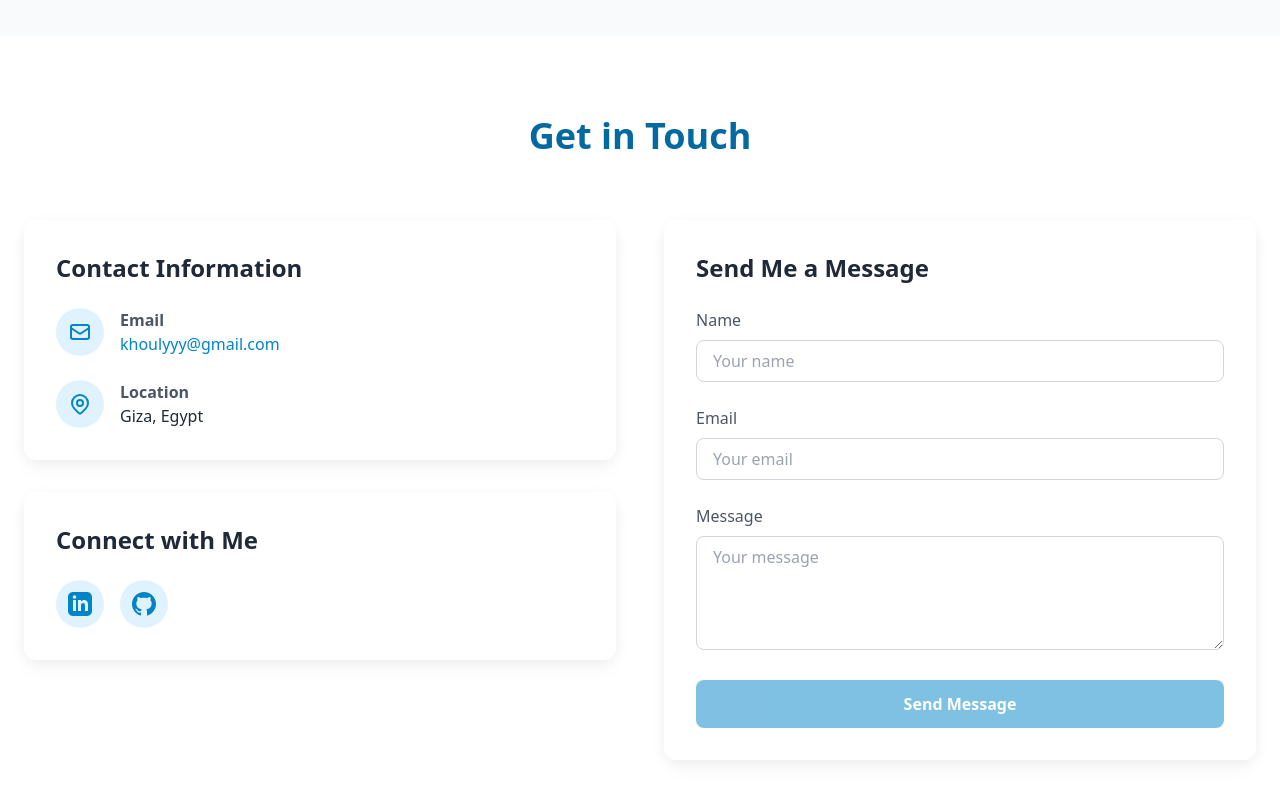
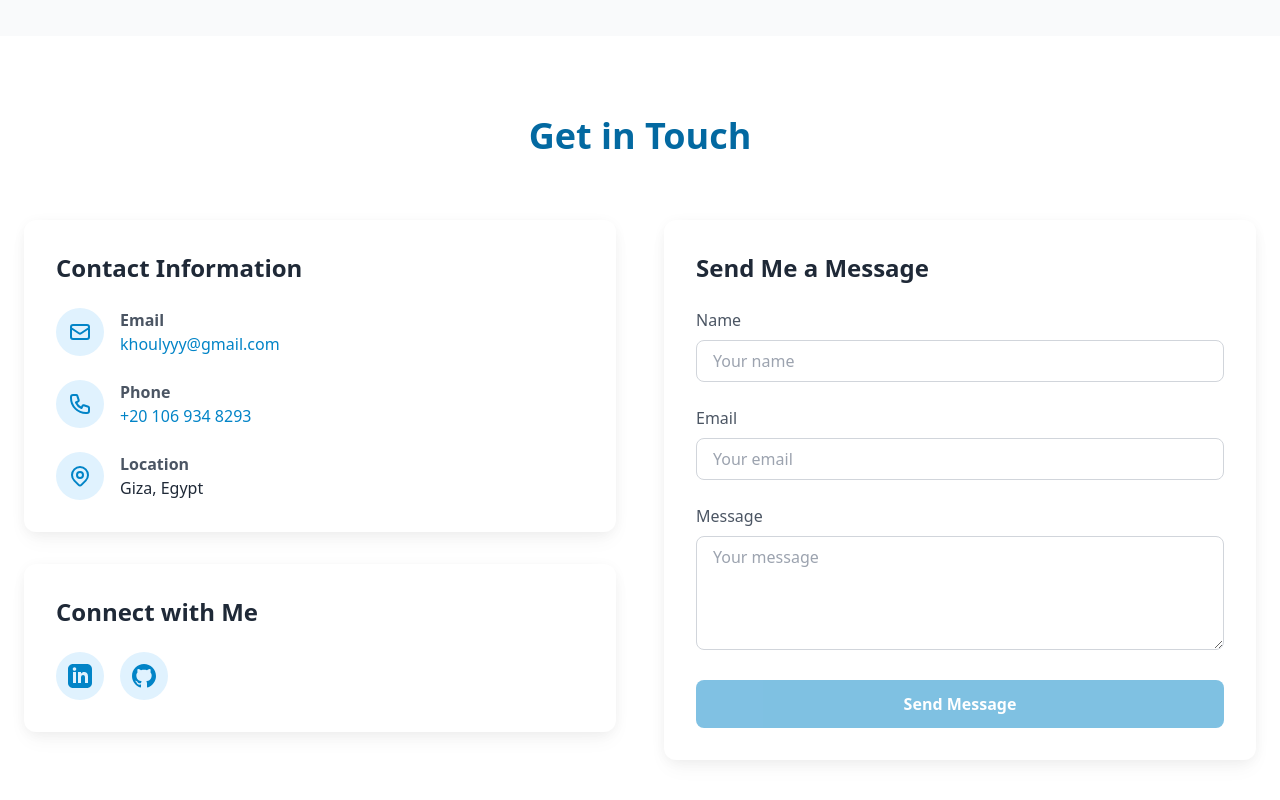
Before and after one commit to khoulyy/my-portfolio, an Angular app: page / in a window 1280 px wide. Shown: the part 3104-3904 px from the top of the page. Built offline with nearby package versions, Linux system fonts and the light colour scheme.

Commit message:
Add: my number to contact information section

```diff
--- a/src/app/components/contact/contact.component.html
+++ b/src/app/components/contact/contact.component.html
@@ -17,6 +17,19 @@
                 <h4 class="text-gray-600">Email</h4>
                 <a href="mailto:khoulyyy&#64;gmail.com" class="text-primary-600 hover:text-primary-700 transition-colors duration-300">
                   khoulyyy&#64;gmail.com
+                </a>
+              </div>
+            </div>
+            <div class="flex items-center">
+              <div class="w-12 h-12 bg-primary-100 rounded-full flex items-center justify-center mr-4">
+                <svg class="w-6 h-6 text-primary-600" fill="none" stroke="currentColor" viewBox="0 0 24 24">
+                  <path stroke-linecap="round" stroke-linejoin="round" stroke-width="2" d="M3 5a2 2 0 012-2h3.28a1 1 0 01.948.684l1.498 4.493a1 1 0 01-.502 1.21l-2.257 1.13a11.042 11.042 0 005.516 5.516l1.13-2.257a1 1 0 011.21-.502l4.493 1.498a1 1 0 01.684.949V19a2 2 0 01-2 2h-1C9.716 21 3 14.284 3 6V5z"></path>
+                </svg>
+              </div>
+              <div>
+                <h4 class="text-gray-600">Phone</h4>
+                <a href="tel:+201069348293" class="text-primary-600 hover:text-primary-700 transition-colors duration-300">
+                  +20 106 934 8293
                 </a>
               </div>
             </div>
```
